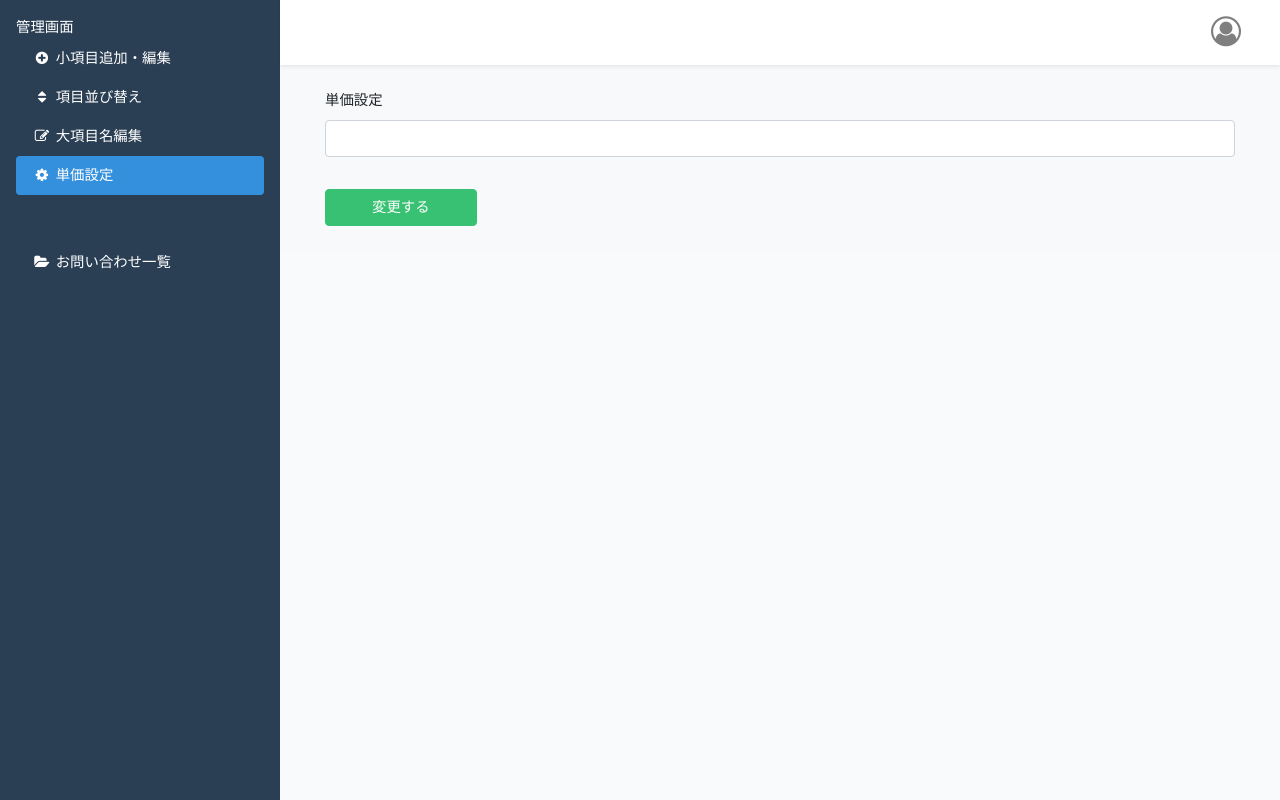
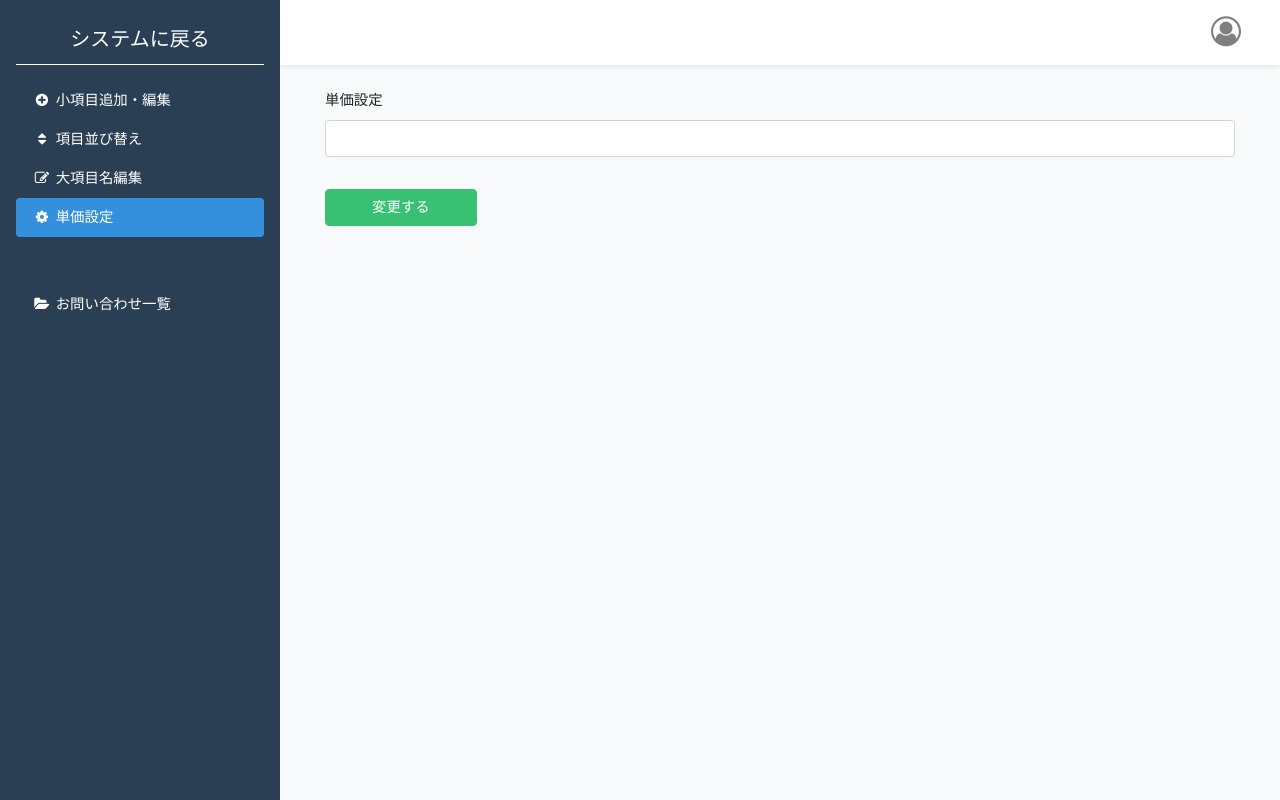
Before and after one commit to FumiyaHorikago/estimate-system-sample, a Laravel app: page /management/config in a window 1280 px wide. Run offline with Laravel 8, Linux system fonts and the light colour scheme; the visitor is signed in with stand-in values (Sample User, id 1); data that the repository does not hold is empty; some libraries are stand-ins or nearby versions.

Commit message:
管理画面修正

```diff
--- a/resources/views/layouts/manage.blade.php
+++ b/resources/views/layouts/manage.blade.php
@@ -27,7 +27,9 @@
     <div id="app">
         <div class='row mr-0 ml-0' style='width:100%;'>
                 <div class="d-flex flex-column p-3 text-white" style="width: 280px; min-height: 100vh; background-color:#2B3F54;">
-                        管理画面
+                        <a class="text-white d-block text-center mb-3 border-bottom border-3 border-white py-2 text-decoration-none" href="{{ url('/') }}" style='font-size: 20px;'>
+                            システムに戻る
+                        </a>
                 <ul class="nav nav-pills flex-column mb-auto">
                     <li class="nav-item">
                         <a href="{{ route('manage.home') }}" class="nav-link text-white @stack('nav1')" aria-current="page">
```
